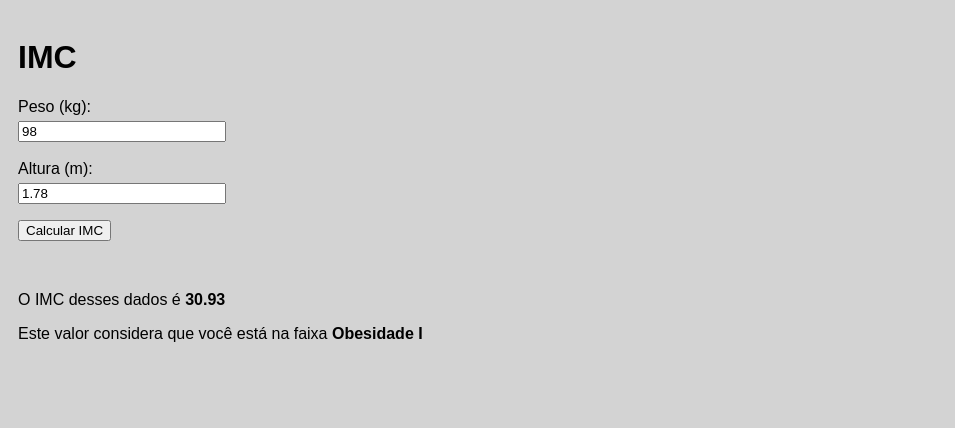
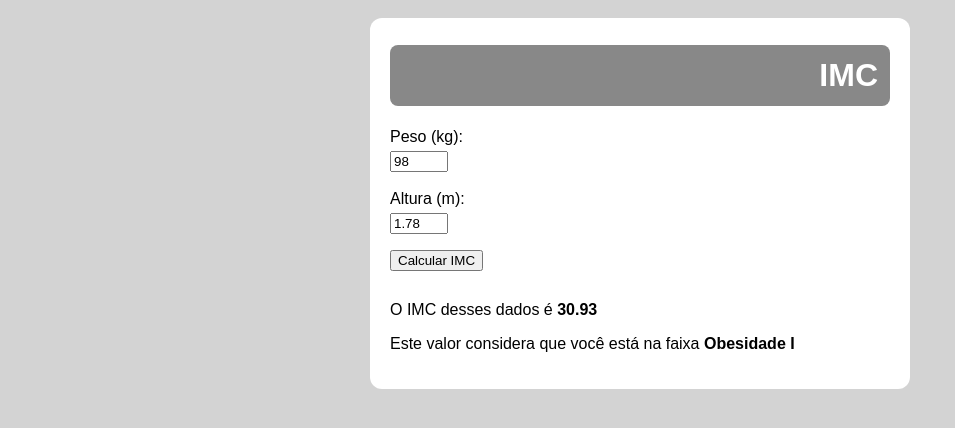
Before and after one commit to GabiTavaresV/imc, a plain HTML site: page index.html in a window 1280 px wide. Shown: the whole page, without its empty margins (0-955 px from the left). Drawn offline with Linux system fonts and the light colour scheme.

Commit message:
alterações no layout

```diff
--- a/css/style.css
+++ b/css/style.css
@@ -5,10 +5,26 @@ body {
 }
 
 #paragraph-result {
-  margin-top: 50px;
+  margin-top: 30px;
 }
 
 input {
   margin-top: 5px;
-  width: 200px;
+  width: 50px;
 }
+
+#main {
+  background-color: #ffffff;
+  padding: 6px 20px 20px 20px;
+  max-width: 500px;
+  margin: 0px auto;
+  border-radius: 12px;
+}
+
+h1 {
+  background-color: #888888;
+  padding: 12px;
+  text-align: right;
+  border-radius: 8px;
+  color: #ffffff;
+}
--- a/index.html
+++ b/index.html
@@ -10,6 +10,7 @@
     <title>IMC</title>
   </head>
   <body>
+    <div id=main>
     <h1>IMC</h1>
 
     <label for="input-weight">Peso (kg):</label><br />
@@ -29,6 +30,7 @@
     <p id="paragraph-IMC-message">
      Este valor considera que você está na faixa <strong id="imc-message"></strong>
     </p>
+    </div>
 
 
     <script defer src="./js/script.js"></script>
```
